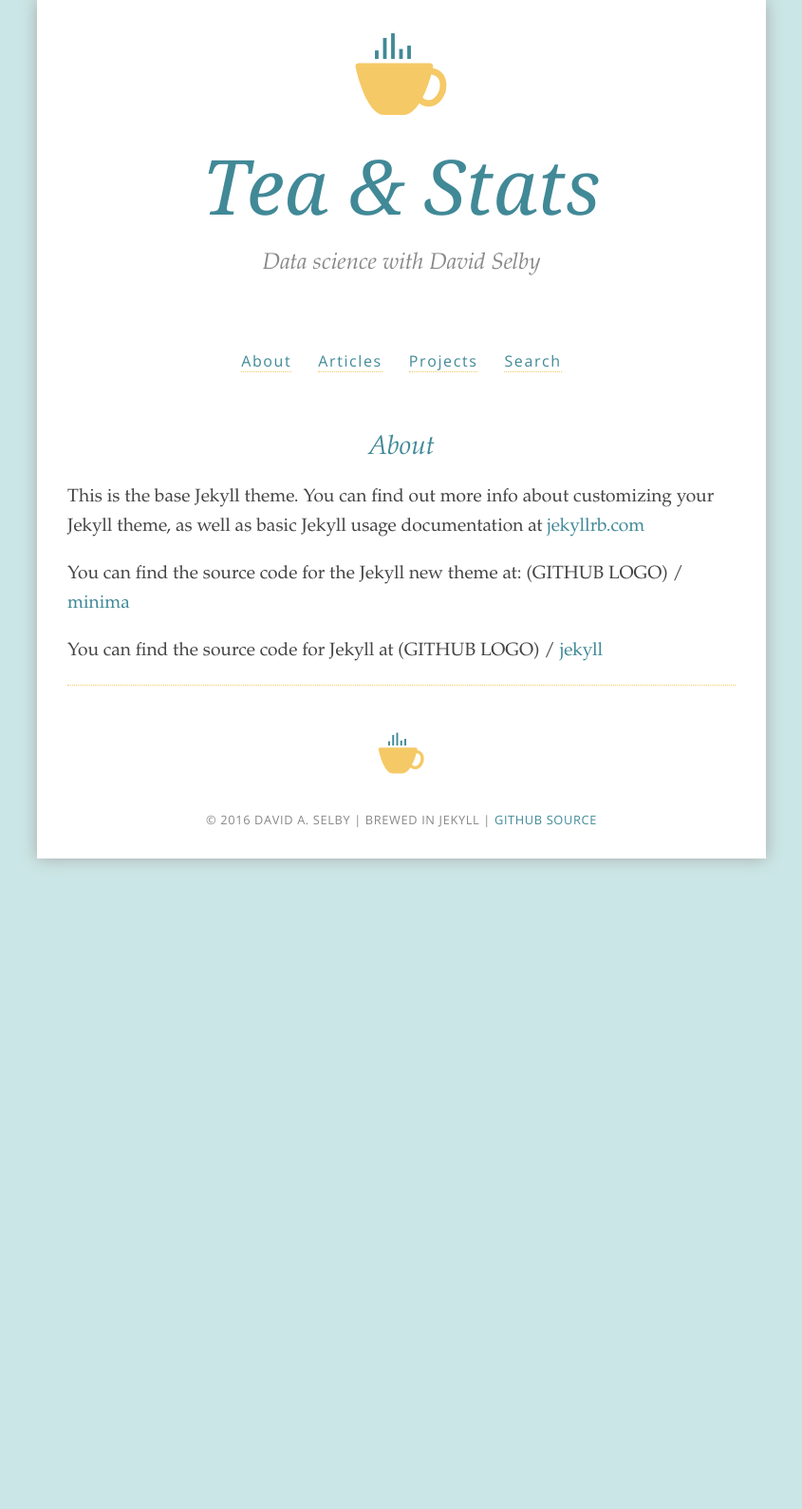
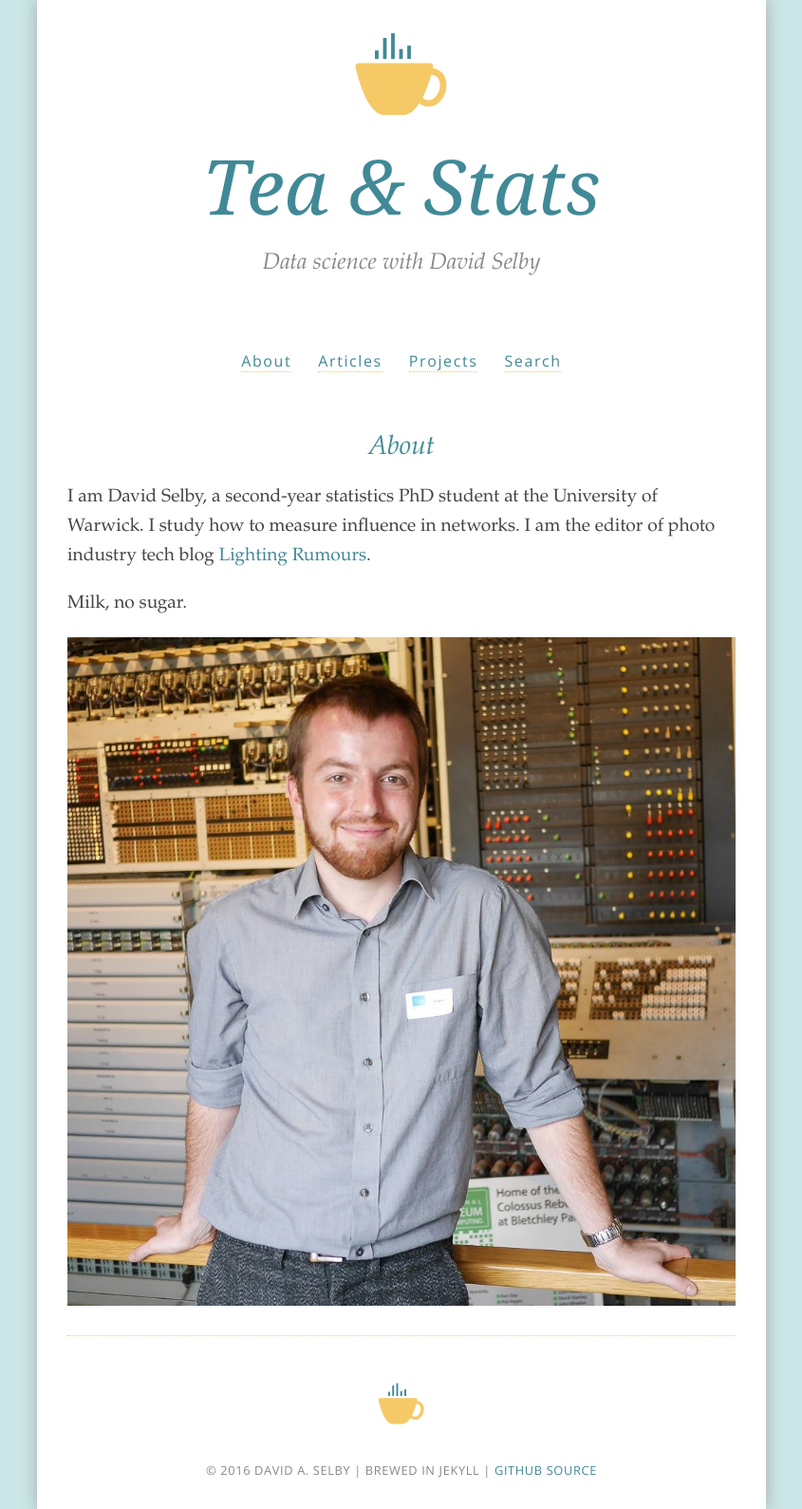
Before and after one commit to Selbosh/old-jekyll, a Jekyll site: the page built from about.md, in a window 1280 px wide. Shown: the whole page at 95% size, without its empty margins (217-1062 px from the left). Built offline with Jekyll 4.4.1, drawn with Linux system fonts in a browser that asks for light colours; some web fonts are replaced.

Commit message:
Add bio and portrait

```diff
--- a/about.md
+++ b/about.md
@@ -4,12 +4,8 @@ title: About
 permalink: /about/
 ---
 
-This is the base Jekyll theme. You can find out more info about customizing your Jekyll theme, as well as basic Jekyll usage documentation at [jekyllrb.com](http://jekyllrb.com/)
+I am David Selby, a second-year statistics PhD student at the University of Warwick. I study how to measure influence in networks. I am the editor of photo industry tech blog [Lighting Rumours](http://www.lightingrumours.com).
 
-You can find the source code for the Jekyll new theme at:
-(GITHUB LOGO) /
-[minima](https://github.com/jekyll/minima)
+Milk, no sugar.
 
-You can find the source code for Jekyll at
-(GITHUB LOGO) /
-[jekyll](https://github.com/jekyll/jekyll)
+![David Selby]({{ site.baseurl }}/img/david_selby.jpg)
```
Also changed, not shown: img/david_selby.jpg (added).
